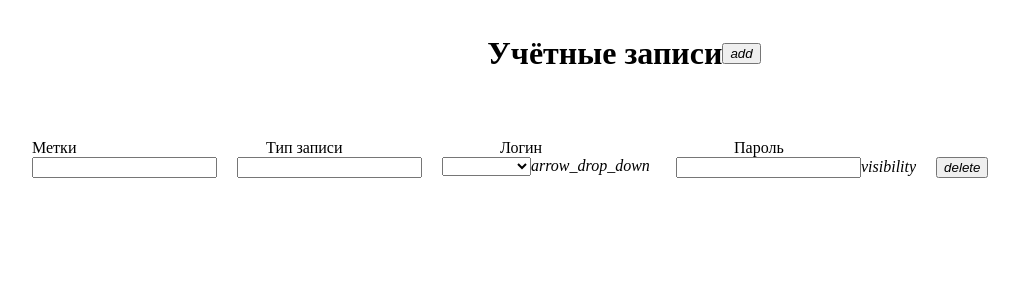
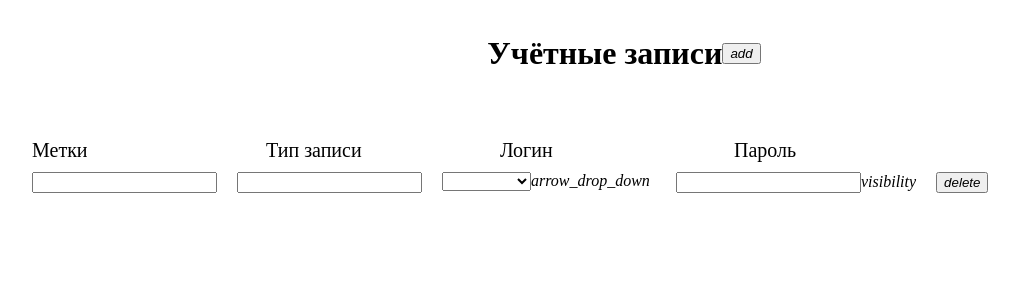
Before and after one commit to nasty23-star/selects, a Vue app: page / in a window 1280 px wide. Both pictures are taken after a click on the button "add". Shown: the top 300 px of the page, without its empty margins (16-1035 px from the left). Built offline with nearby package versions, Linux system fonts and the light colour scheme.

Commit message:
Чуть поменяла стили

```diff
--- a/src/App.vue
+++ b/src/App.vue
@@ -65,6 +65,8 @@ header {
   margin-left: 40px;
   display: flex;
   gap: 20px;
+  font-size: 20px;
+  margin-bottom: 10px;
 }
 .title {
   width: 214px;
--- a/src/components/VNote.vue
+++ b/src/components/VNote.vue
@@ -72,5 +72,6 @@ watch(password, () => {
   align-items: flex-start;
   margin-left: 40px;
   gap: 20px;
+  margin-bottom: 20px;
 }
 </style>
--- a/src/components/VSelect.vue
+++ b/src/components/VSelect.vue
@@ -27,4 +27,7 @@ const options = ref(['Локальная', 'LDAP'])
 .select {
   width: 214px;
 }
+.field {
+  margin: 0;
+}
 </style>
```
